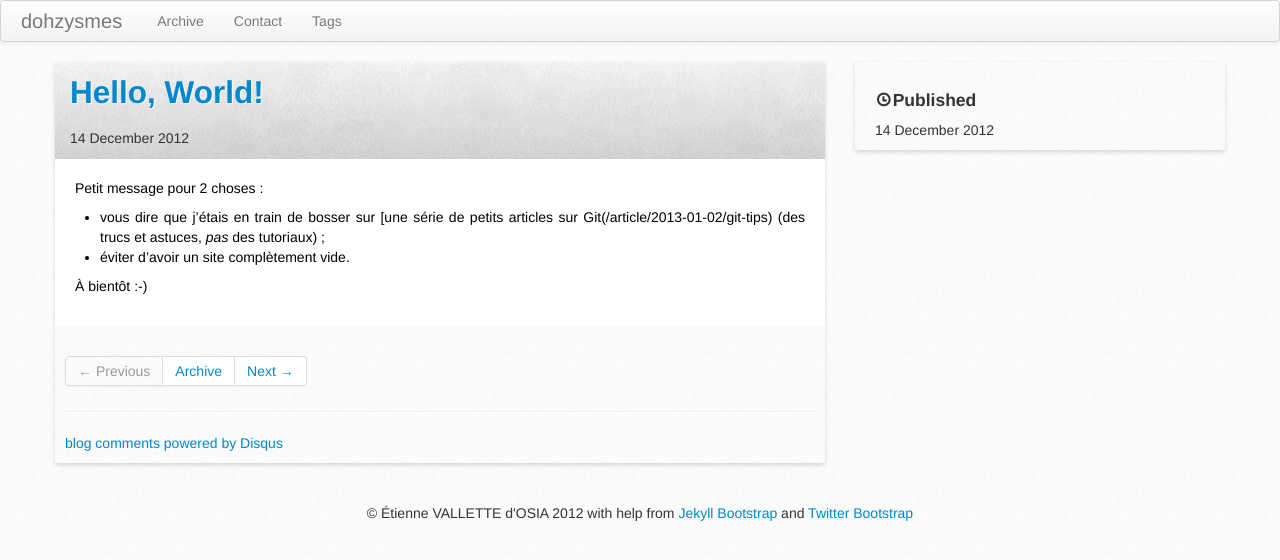
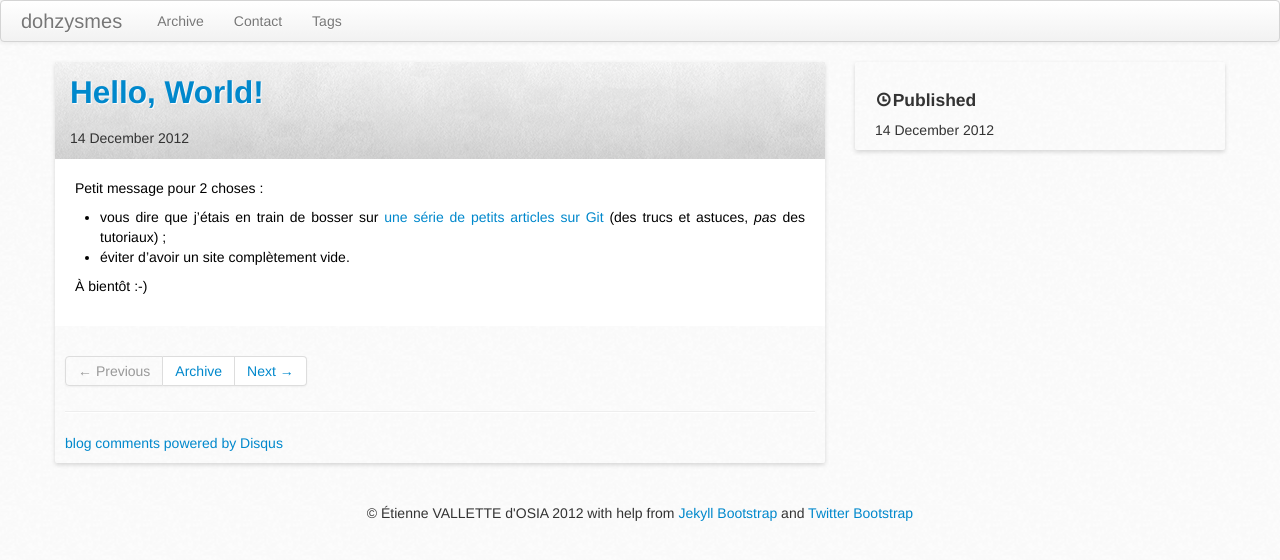
Before and after one commit to dohzya/dohzya.com, a Jekyll site: the page built from _posts/2012-12-14-hello-world.md, in a window 1280 px wide. Shown: the top 560 px of the page. Built offline with Jekyll 4.4.1, drawn with Linux system fonts in a browser that asks for light colours; comment, search, counter and statistics services are not loaded.

Commit message:
posts: 2012-12-14-hello-world: Fix markdown link

```diff
--- a/_posts/2012-12-14-hello-world.md
+++ b/_posts/2012-12-14-hello-world.md
@@ -10,7 +10,7 @@ category : article
 
 Petit message pour 2 choses :
 
-- vous dire que j'étais en train de bosser sur {% if currentDate >= "2013-01-02" %}[une série de petits articles sur Git(/article/2013-01-02/git-tips){% else %}une série de petits articles sur Git{% endif %} (des trucs et astuces, _pas_ des tutoriaux) ;
+- vous dire que j'étais en train de bosser sur {% if currentDate >= "2013-01-02" %}[une série de petits articles sur Git](/article/2013-01-02/git-tips){% else %}une série de petits articles sur Git{% endif %} (des trucs et astuces, _pas_ des tutoriaux) ;
 - éviter d'avoir un site complètement vide.
 
 À bientôt :-)
```
